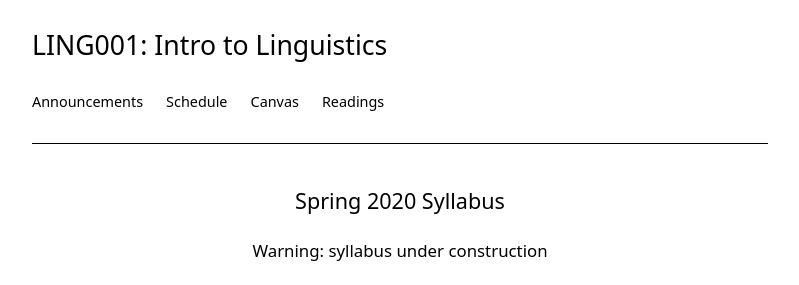
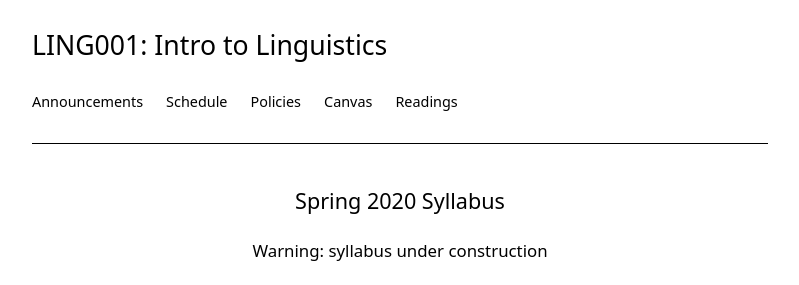
Before and after one commit to kschuler/ling001, a Jekyll site: the page built from index.md, in a window 1280 px wide and 900 px high. Shown: the top 285 px of the window, without its empty margins (240-1039 px from the left). Built offline with Jekyll 4.4.1, drawn with Linux system fonts in a browser that asks for light colours.

Commit message:
Update _config.yml

```diff
--- a/_config.yml
+++ b/_config.yml
@@ -23,6 +23,7 @@ dark_theme: false            # enables dark mode
 navigation:                  # (optional) site navigation in the header
    Announcements: index.html#announcements
    Schedule: index.html#schedule
+   Policies: index.html#policies
    Canvas: https://canvas.upenn.edu/courses/1489351
    Readings: https://app.perusall.com/courses/intro-to-linguistics-1/_/dashboard/assignments
 
```
